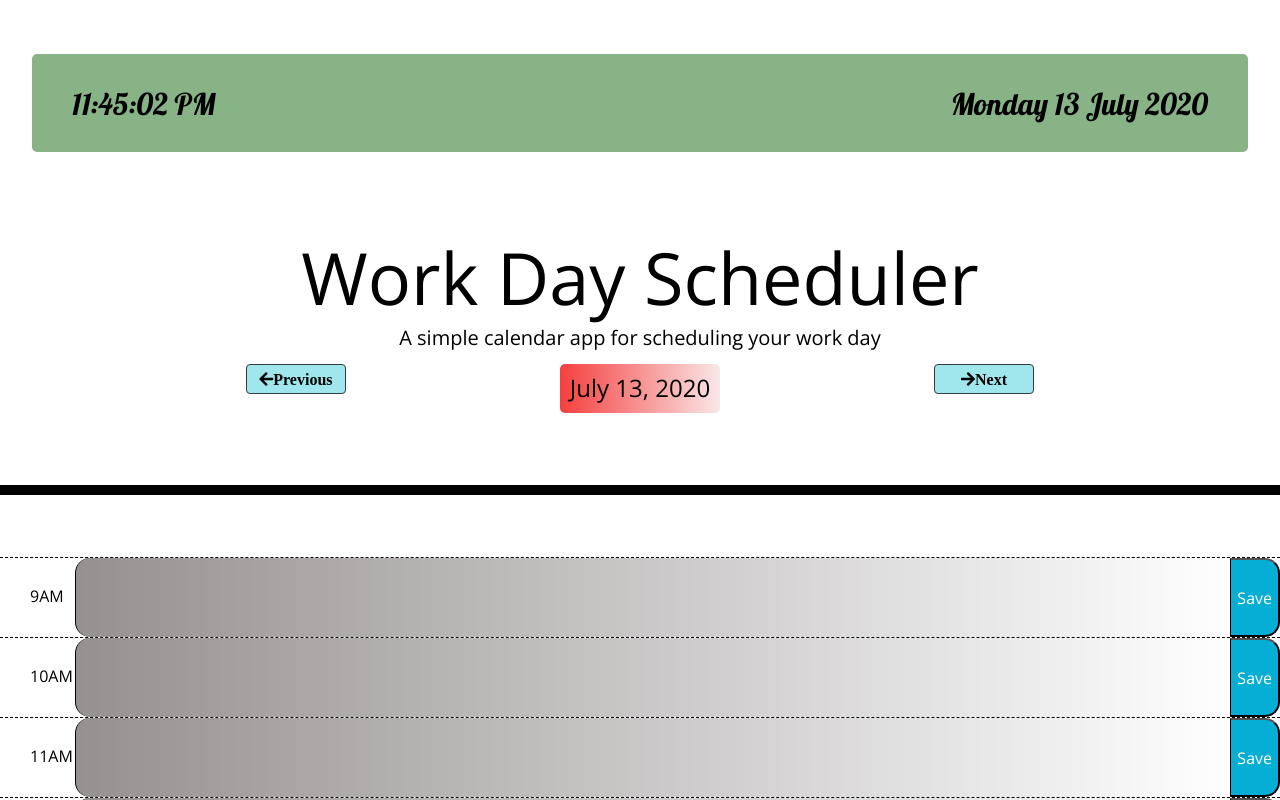
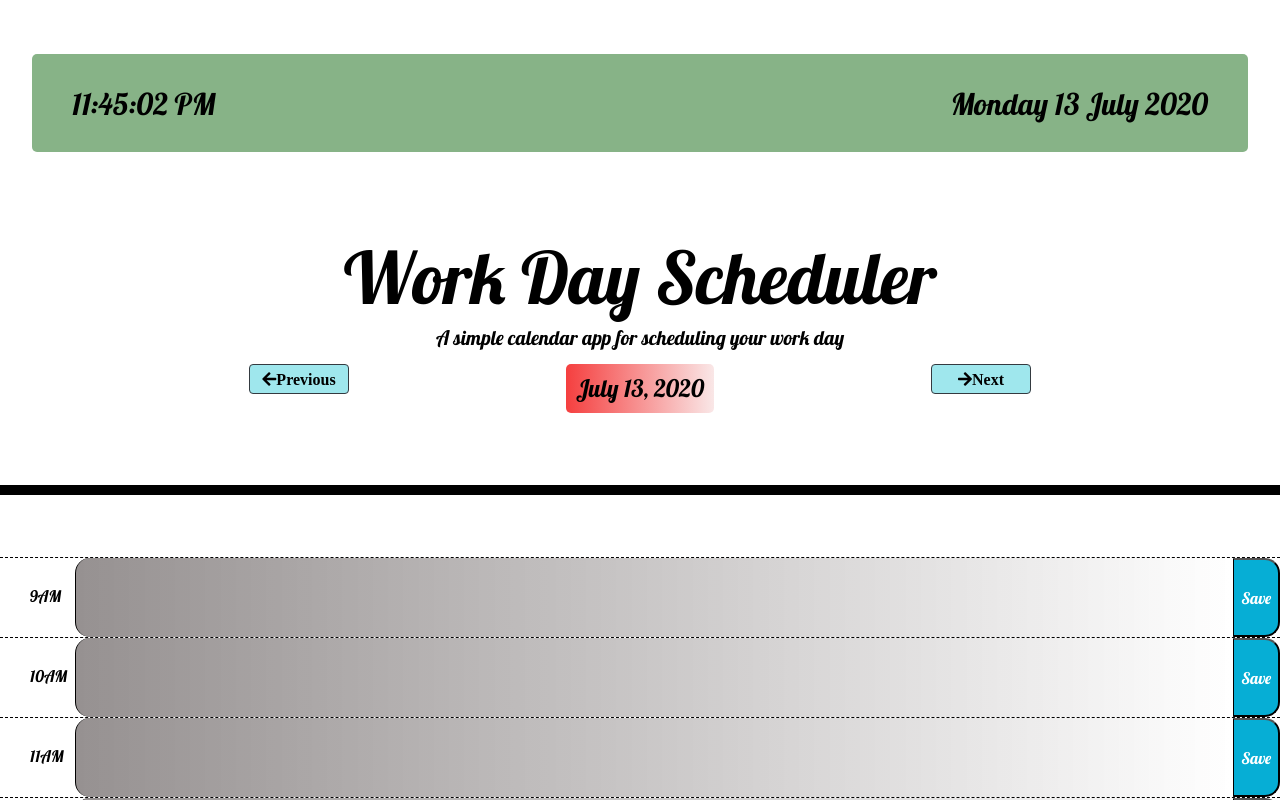
Before and after one commit to Toogii2019/day_planner, a plain HTML site: page index.html in a window 1280 px wide. Shown: the top 800 px of the page. Drawn offline with nearby package versions, Linux system fonts and the light colour scheme.

Commit message:
Some font change

```diff
--- a/index.html
+++ b/index.html
@@ -4,7 +4,6 @@
     <meta charset="UTF-8" />
     <meta name="viewport" content="width=device-width, initial-scale=1.0" />
     <meta http-equiv="X-UA-Compatible" content="ie=edge" />
-    <link href="https://fonts.googleapis.com/css2?family=Lobster&display=swap" rel="stylesheet">
     <link href="https://fonts.googleapis.com/css2?family=Lobster&display=swap" rel="stylesheet">
 
     <link rel="stylesheet" href="https://maxcdn.bootstrapcdn.com/font-awesome/4.7.0/css/font-awesome.min.css">
--- a/static/css/style.css
+++ b/static/css/style.css
@@ -1,8 +1,9 @@
 body {
-  font-family: 'Open Sans', sans-serif;
+  font-family: 'Lobster','Open Sans', sans-serif;
   font-size: 16px;
   line-height: 1;
   min-width: 400px;
+
 }
 
 textarea{
@@ -147,7 +148,9 @@ nav {
   background: rgba(135, 226, 233, 0.8);
   color: black;
 }
-
+.display-3 {
+  font-family: "Lobster";
+}
 footer {
   border: 1px solid;
   padding: 30px;
```
